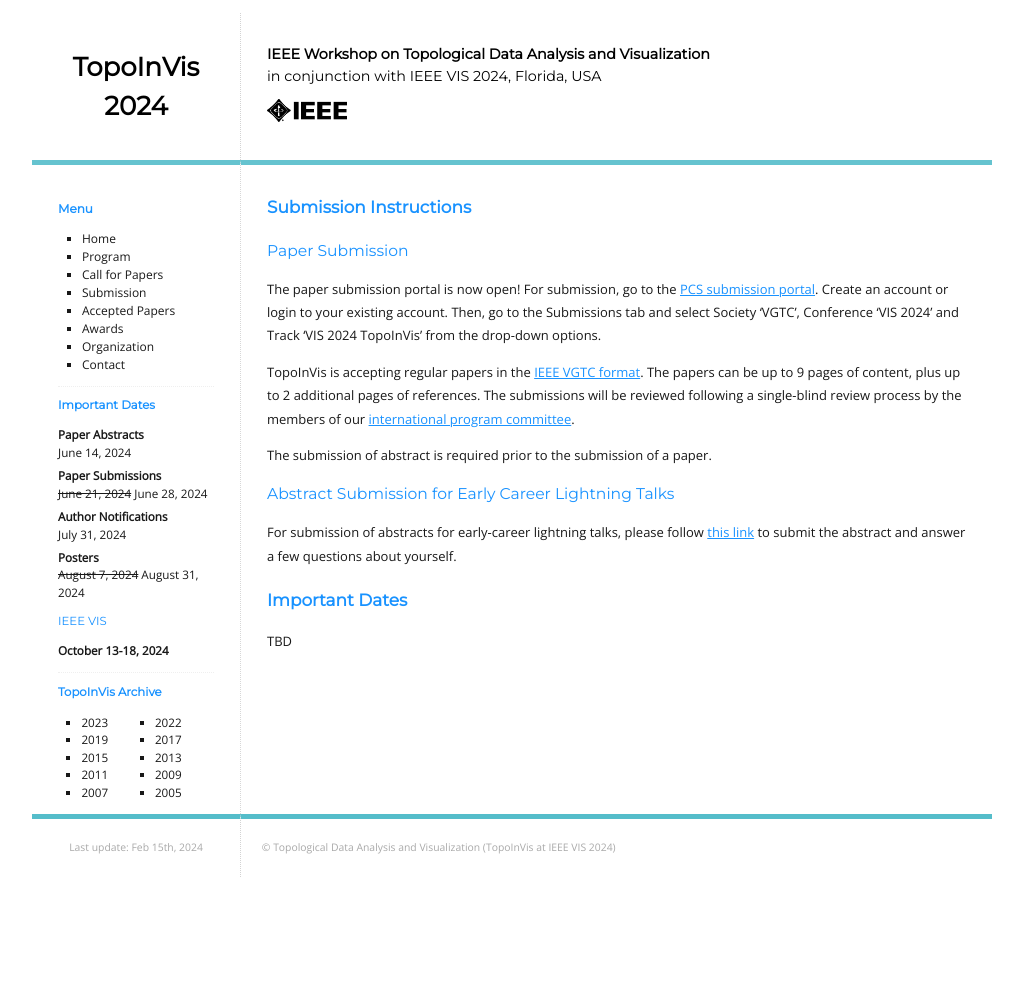
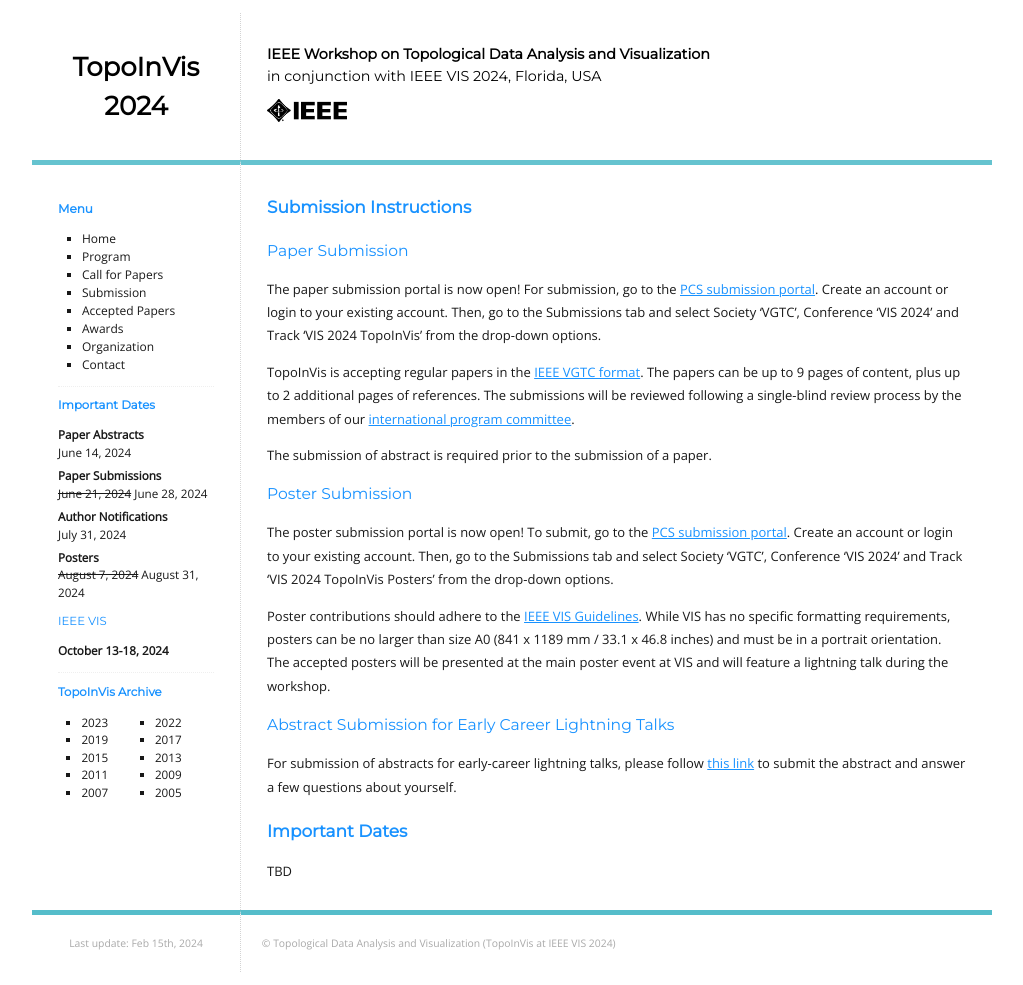
Before and after one commit to TopoInVis-Workshop/2024, a Jekyll site: the page built from _pages/submission.md, in a window 1280 px wide. Shown: the whole page, without its empty margins (128-1151 px from the left). Built offline with Jekyll 4.4.1, drawn with Linux system fonts in a browser that asks for light colours; before the commit the page ends 900 px from its top, so only the background shows below that.

Commit message:
Update submission.md

```diff
--- a/_pages/submission.md
+++ b/_pages/submission.md
@@ -22,6 +22,13 @@ process by the members of our [international program committee](organization.htm
 The submission of abstract is required prior to the submission
 of a paper.
 
+## Poster Submission
+
+The poster submission portal is now open! To submit, go to the [PCS submission portal](https://new.precisionconference.com/vgtc). Create an account or login to your existing account. Then, go to the Submissions tab and select Society ‘VGTC’, Conference ‘VIS 2024’ and Track ‘VIS 2024 TopoInVis Posters’ from the drop-down options.
+
+Poster contributions should adhere to the [IEEE VIS Guidelines](https://ieeevis.org/year/2024/info/call-participation/posters). While VIS has no specific formatting requirements, posters can be no larger than size A0 (841 x 1189 mm / 33.1 x 46.8 inches) and must be in a portrait orientation. The accepted posters will be presented at the main poster event at VIS and will feature a lightning talk during the workshop.
+
+
 ## Abstract Submission for Early Career Lightning Talks
 
 For submission of abstracts for early-career lightning talks,  please follow [this link](https://forms.gle/21SKStEjqUTUC1WL6) to submit the abstract and answer a few questions about yourself.
```
